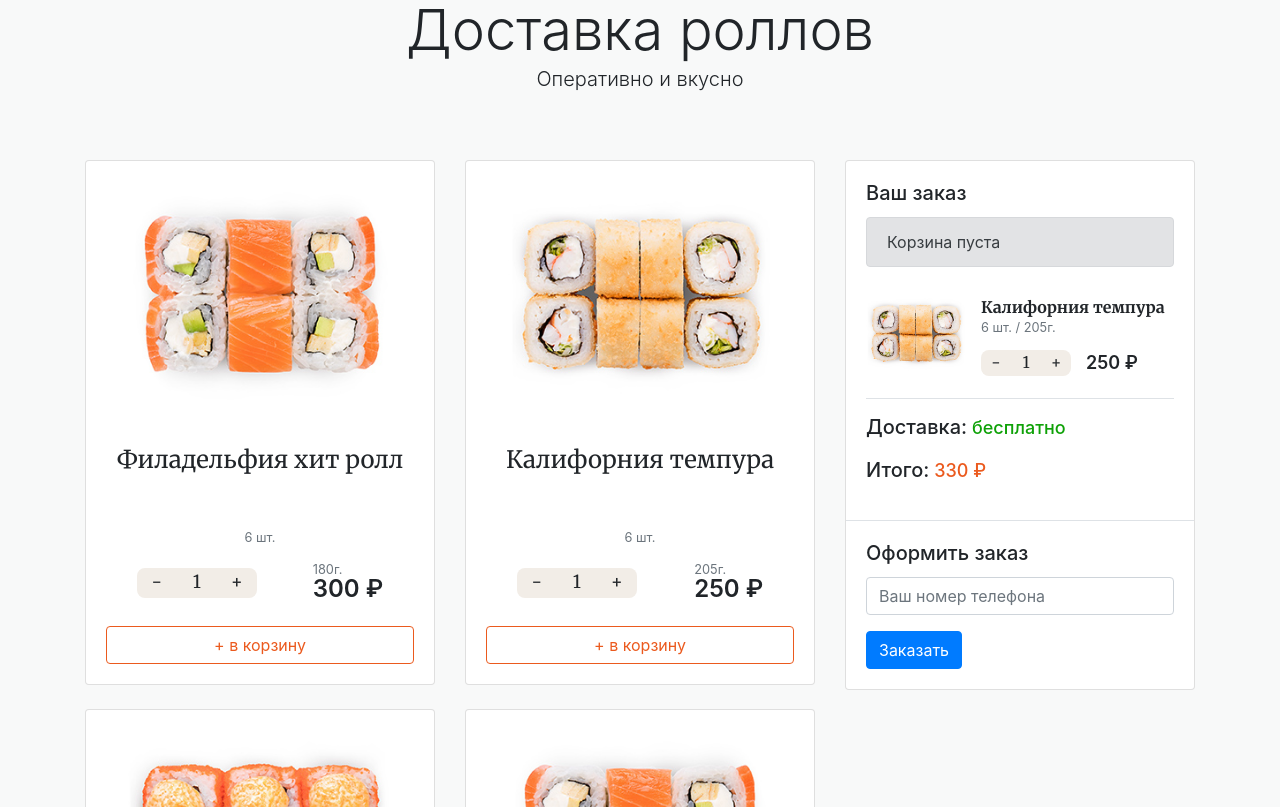
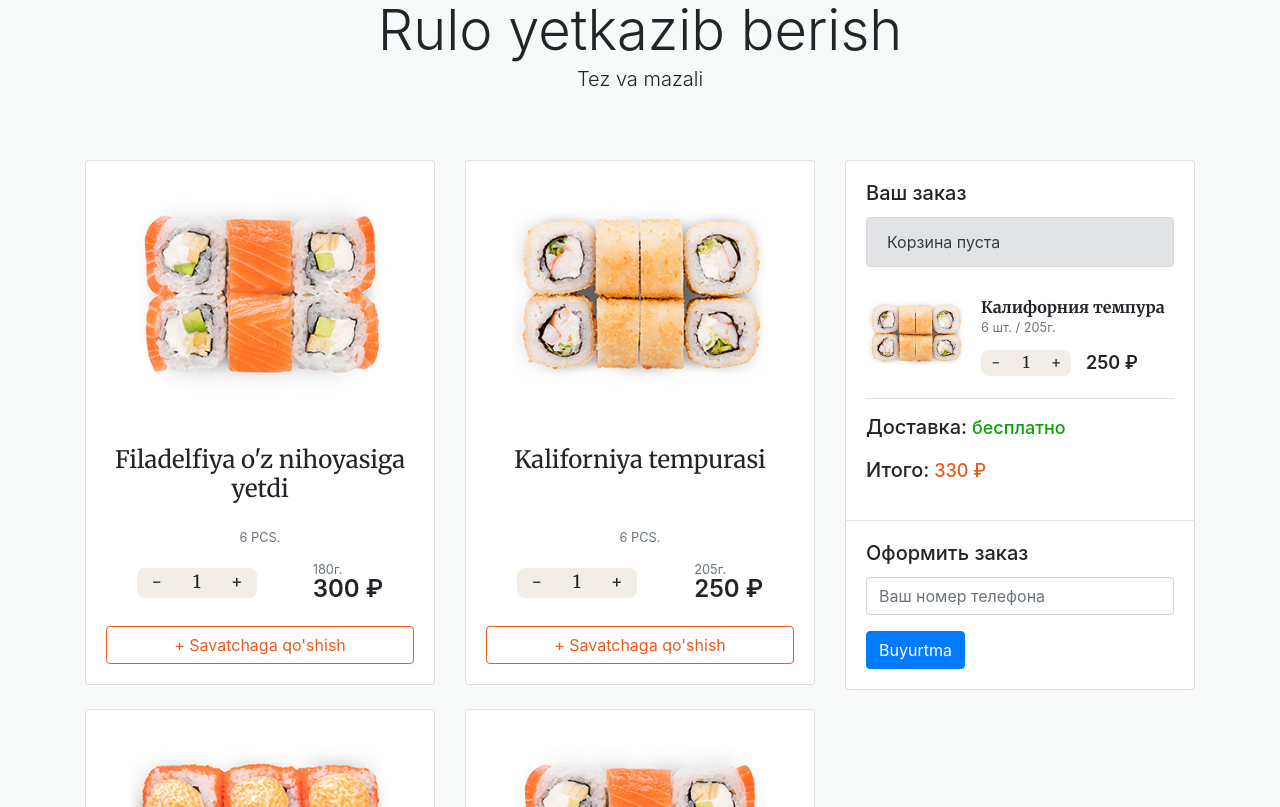
Before and after one commit to UtkirbekYuldoshev96/Javascript-E-Commers, a plain HTML site: page index.html in a window 1280 px wide. Shown: the part 145-952 px from the top of the page. Drawn offline with Linux system fonts and the light colour scheme.

Commit message:
Magazin ilova

```diff
--- a/index.html
+++ b/index.html
@@ -4,37 +4,32 @@
 <head>
 	<meta charset="UTF-8">
 	<meta name="viewport" content="width=device-width, initial-scale=1.0, shrink-to-fit=no">
-	<title>Магазин роллов</title>
+	<title>Rulo do'koni</title>
 	<link rel="stylesheet" href="libs/bootstrap/css/bootstrap.min.css">
 	<link rel="stylesheet" href="css/main.css">
 	<link href="https://fonts.googleapis.com/css?family=Merriweather:300,400,400i,700&amp;subset=cyrillic-ext" rel="stylesheet">
-
 </head>
-
 <body>
-
 	<header class="header">
 		<div class="container text-center">
 			<img src="img/logo/logo.svg" width="92" alt="Суши и пицца">
-			<div class="display-4">Доставка роллов</div>
-			<p class="lead">Оперативно и вкусно</p>
+			<div class="display-4">Rulo yetkazib berish</div>
+			<p class="lead">Tez va mazali</p>
 		</div>
 	</header>
 	<!-- /header -->
-
 	<div class="container mb-5">
 		<div class="row">
 			<!-- mahsulotlar -->
 			<div class="col-md-8">
 				<div class="row">
-
 					<!-- Ролл -->
 					<div class="col-md-6">
 						<div class="card mb-4" data-id="01">
 							<img class="product-img" src="img/roll/philadelphia.jpg" alt="">
 							<div class="card-body text-center">
-								<h4 class="item-title">Филадельфия хит ролл</h4>
-								<p><small data-items-in-box class="text-muted">6 шт.</small></p>
+								<h4 class="item-title">Filadelfiya o'z nihoyasiga yetdi</h4>
+								<p><small data-items-in-box class="text-muted">6 PCS.</small></p>
 
 								<div class="details-wrapper">
 									<div class="items counter-wrapper">
@@ -49,7 +44,7 @@
 									</div>
 								</div>
 
-								<button data-cart type="button" class="btn btn-block btn-outline-warning">+ в корзину</button>
+								<button data-cart type="button" class="btn btn-block btn-outline-warning">+ Savatchaga qo'shish</button>
 
 							</div>
 						</div>
@@ -61,8 +56,8 @@
 						<div class="card mb-4" data-id="02">
 							<img class="product-img" src="img/roll/california-tempura.jpg" alt="">
 							<div class="card-body text-center">
-								<h4 class="item-title">Калифорния темпура</h4>
-								<p><small data-items-in-box class="text-muted">6 шт.</small></p>
+								<h4 class="item-title">Kaliforniya tempurasi</h4>
+								<p><small data-items-in-box class="text-muted">6 PCS.</small></p>
 
 								<div class="details-wrapper">
 									<div class="items counter-wrapper">
@@ -77,8 +72,7 @@
 									</div>
 								</div>
 
-								<button data-cart type="button" class="btn btn-block btn-outline-warning">+ в корзину</button>
-
+								<button data-cart type="button" class="btn btn-block btn-outline-warning">+ Savatchaga qo'shish</button>
 							</div>
 						</div>
 					</div>
@@ -89,7 +83,7 @@
 						<div class="card mb-4" data-id="03">
 							<img class="product-img" src="img/roll/zapech-california.jpg" alt="">
 							<div class="card-body text-center">
-								<h4 class="item-title">Запеченый ролл «Калифорния»</h4>
+								<h4 class="item-title">Pishirilgan rulon "Kaliforniya"</h4>
 								<p><small data-items-in-box class="text-muted">6 шт.</small></p>
 
 								<div class="details-wrapper">
@@ -148,7 +142,6 @@
 			</div>
 
 			<div class="col-md-4">
-
 				<!-- Корзина -->
 				<div class="card mb-4">
 					<div class="card-body">
@@ -209,20 +202,17 @@
 							<div class="form-group">
 								<input type="text" class="form-control" placeholder="Ваш номер телефона">
 							</div>
-							<button type="submit" class="btn btn-primary">Заказать</button>
+							<button type="submit" class="btn btn-primary">Buyurtma</button>
 						</form>
 					</div>
 					<!-- // Оформить заказ -->
-
 				</div>
 				<!-- // Корзина -->
-
-
 			</div>
 		</div>
 	</div>
 
-	<!-- Подключаем скрипты -->
+	<!-- Biz skriptlarni bog'laymiz -->
 	<script src="./js/counter.js" type="text/javascript"></script>
 	<script src="./js/main.js" type="text/javascript"></script>
 </body>
```
